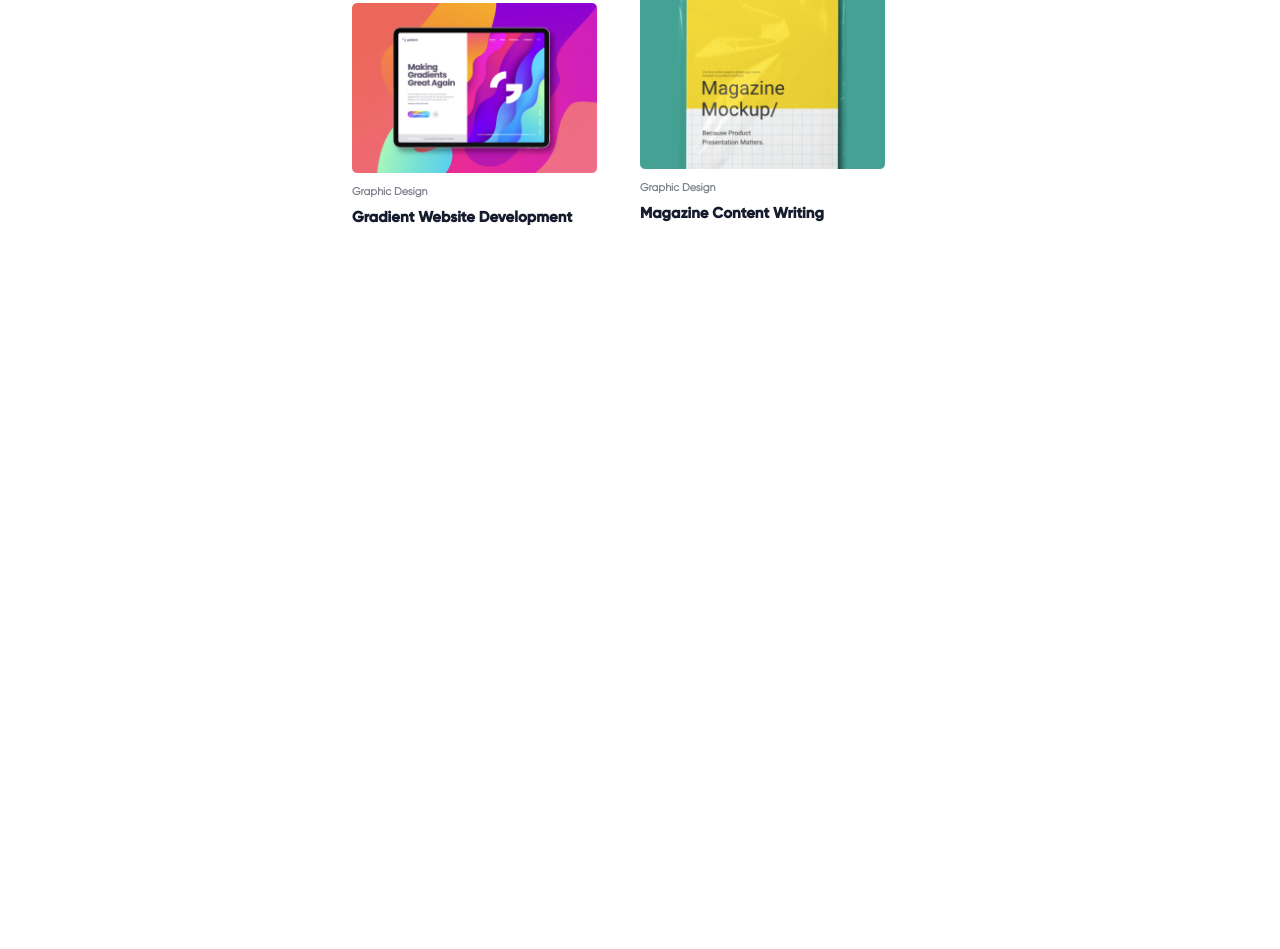
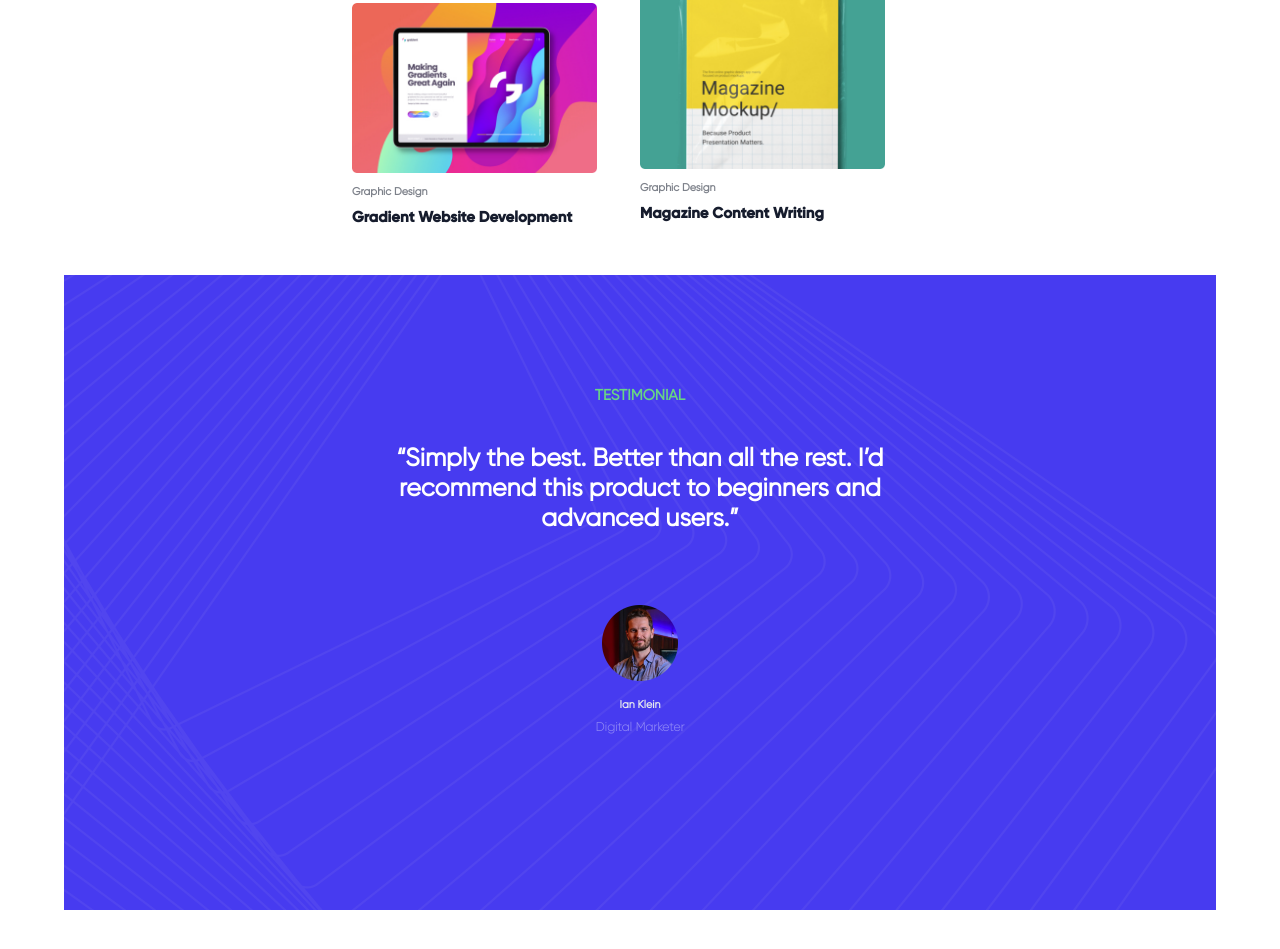
Before and after one commit to toxynosam/brainywave_io, a plain HTML site: page index.html in a window 1280 px wide. Shown: the part 4855-5804 px from the top of the page. Before the commit the page ends 5162 px from the top, so only its background shows below. Drawn offline with nearby package versions, Linux system fonts and the light colour scheme; files whose address does not match are found by name.

Commit message:
feat: finished up the testimonial section

```diff
--- a/index.html
+++ b/index.html
@@ -282,6 +282,16 @@
         </div>
 
       </section>
+
+      <section class="tesimonial">
+        <h4>Testimonial</h4>
+        <h2>“Simply the best. Better than all the rest. I’d recommend this product to beginners and advanced users.”</h2>
+        <div class="test_con">
+          <img class="test_img" src="./images/patterned_testi.png" alt="">
+          <h6>Ian Klein</h6>
+          <h5>Digital Marketer</h5>
+        </div>
+      </section>
     </main>
     <!-- Main Section -->
 
--- a/style.css
+++ b/style.css
@@ -584,8 +584,50 @@ main section:nth-child(3) > div > div > img{
 .product_container{
   display: flex;
 }
-/* .products{
-  display: grid;
-  grid-template-columns: repeat(2, 1fr);
-  gap: 0;
-} */
+
+.tesimonial{
+  background-image: url(./images/bg_pattern.png);
+  background-size: 100% auto;
+  background-size: cover;
+  background-position: center;
+  background-repeat: no-repeat;
+  text-align: center;
+  height: 635px;
+  width: 100%;
+}
+
+.tesimonial h4{
+  padding-top: 4rem;
+  text-transform: uppercase;
+  color:#68D585;
+  font-size: 15px;
+
+
+}
+
+.tesimonial h2{
+  font-size: 25px;
+  color: #FFFFFF;
+  width: 45%;
+  text-align: center;
+  margin: auto;
+  margin-top: 40px;
+}
+
+.test_img{
+  width: 76px;
+  height: 76px;
+  margin-top: 70px;
+}
+
+.test_con h6 {
+  color: var(--ba-line);
+  margin-top: 12px;
+}
+
+.test_con h5{
+  color: #ffffff65;
+  font-size: 12px;
+  margin-top: 10px;
+  font-family: "Gilroy_Thin";
+}
```
